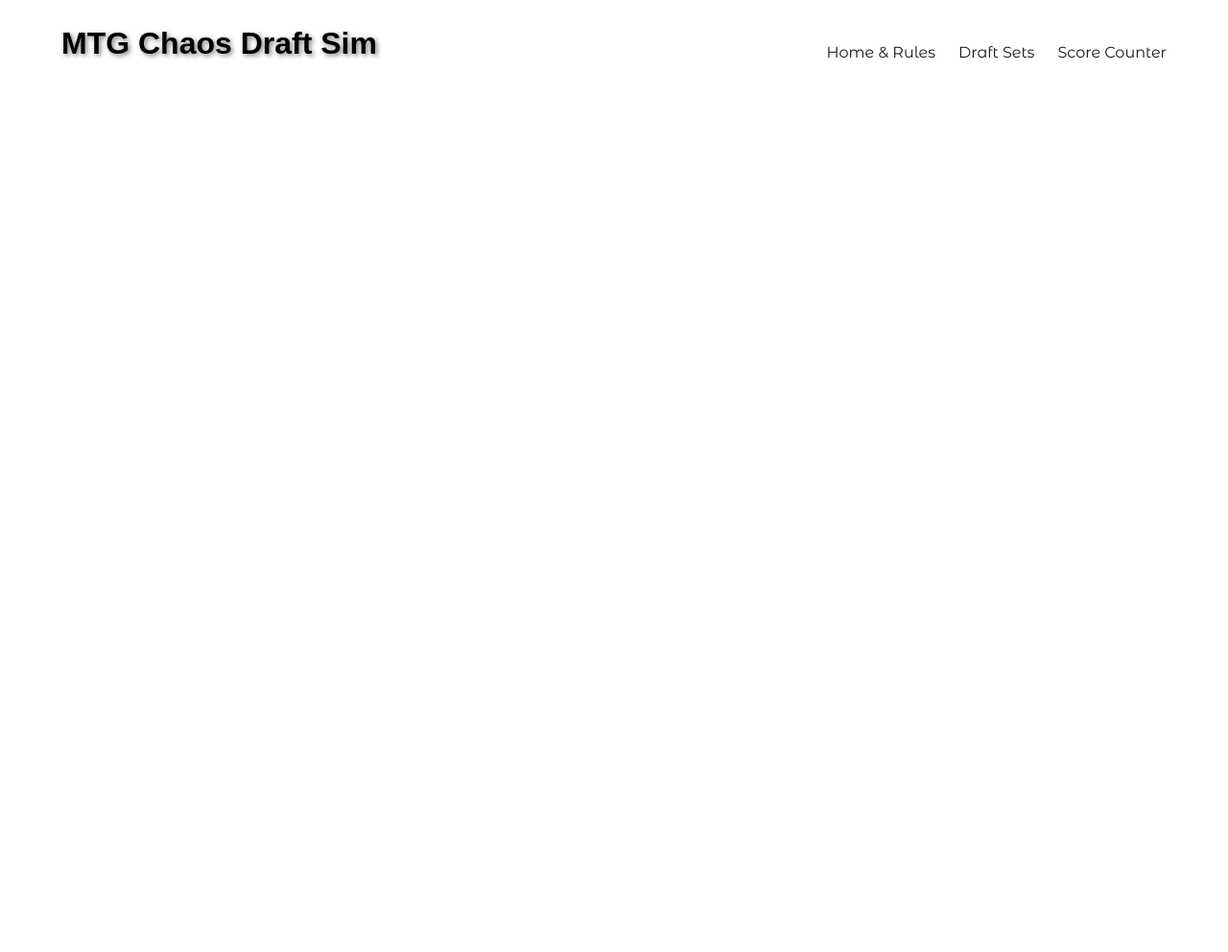
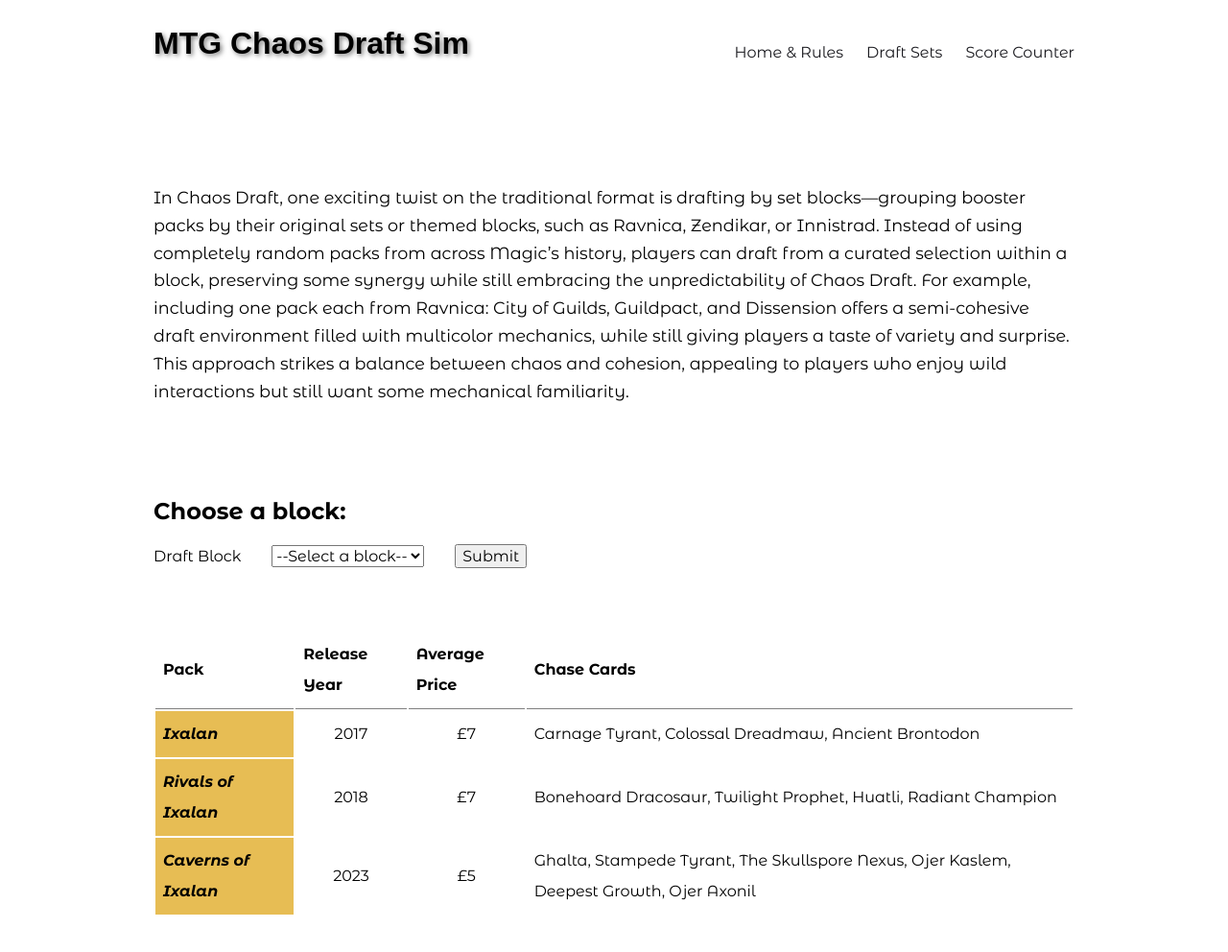
Before and after one commit to Dbrowne14/MTGchaosdraft, a plain HTML site: page draft.html in a window 1280 px wide. Shown: the whole page at 96% size. Before the commit the page ends 800 px from the top, so only its background shows below. Drawn offline with Linux system fonts and the light colour scheme; files whose address does not match are found by name; a web font is replaced by a local one.

Commit message:
draft function 1

```diff
--- a/draft.html
+++ b/draft.html
@@ -17,5 +17,63 @@
             </ul>
         </div>
     </nav>
+
+    <section id="draft-hero-banner">
+        <p>In Chaos Draft, one exciting twist on the traditional format is drafting by set blocks—grouping booster packs by their original sets or themed blocks, such as Ravnica, Zendikar, or Innistrad. Instead of using completely random packs from across Magic’s history, players can draft from a curated selection within a block, preserving some synergy while still embracing the unpredictability of Chaos Draft. For example, including one pack each from Ravnica: City of Guilds, Guildpact, and Dissension offers a semi-cohesive draft environment filled with multicolor mechanics, while still giving players a taste of variety and surprise. This approach strikes a balance between chaos and cohesion, appealing to players who enjoy wild interactions but still want some mechanical familiarity.</p>
+    </section>
+
+    <section id="draft-sim">
+
+        <h2>Choose a block:</h2>
+
+        <form>
+            <div class="form-group">
+                <label for="draft-block">Draft Block</label>
+                    <select name="draft-block" id="draft-block">
+                        <option value="">--Select a block--</option>
+                        <option value="Ixalan Block">Ixalan Block</option>
+                        <option value="Phyrexian Block">Phyrexian Block</option>
+                        <option value="Innistrad Block">Innistrad Block</option>
+                        <option value="Ravnica Block">Ravnica Block</option>
+                        <option value="Tarkir Block">Tarkir Block</option>
+                    </select>
+                    <input type="submit" id="submit">
+            </div>
+        </form>
+    </section>
+
+    <section id="results-table">
+
+        <table>
+            <tr>
+                <th>Pack</th>
+                <th>Release Year</th>
+                <th>Average Price</th>
+                <th>Chase Cards</th>
+            </tr>
+            <tr>
+                <td class="sets">Ixalan</td>
+                <td class="year">2017</td>
+                <td class="price">£7</td>
+                <td>Carnage Tyrant, Colossal Dreadmaw, Ancient Brontodon</td>
+            </tr>
+            <tr>
+                <td class="sets">Rivals of Ixalan</td>
+                <td class="year">2018</td>
+                <td class="price">£7</td>
+                <td>Bonehoard Dracosaur, Twilight Prophet, Huatli, Radiant Champion</td>
+
+            </tr>
+            <tr>
+                <td class="sets">Caverns of Ixalan</td>
+                <td class="year">2023</td>
+                <td class="price">£5</td>
+                <td>Ghalta, Stampede Tyrant, The Skullspore Nexus, Ojer Kaslem, Deepest Growth, Ojer Axonil</td>
+            </tr>
+        </table>
+
+
+    </section>
+
 </body>
 </html>
--- a/resources/styles.css
+++ b/resources/styles.css
@@ -6,7 +6,7 @@
 }
 
 body {
-    margin: 0 4rem 0 4rem;
+    margin: 0 10rem 0 10rem;
 }
 
 h2 {
@@ -137,3 +137,51 @@
     padding: 2rem 2rem;
     border: 0.2rem double darkgoldenrod;
 }
+
+/*draft page*/
+/*hero banner*/
+
+#draft-hero-banner {
+    margin-top: 8rem;
+}
+
+#draft-hero-banner p {
+    font-size: 1.1rem;
+    line-height: 1.8rem;
+}
+
+#draft-sim {
+    margin-top: 6rem;
+}
+
+.form-group {
+    display: flex;
+    align-items: center;
+    gap: 2rem;
+}
+
+/* draft block sim */
+
+#results-table {
+    text-align: left;
+    margin: 4rem 0;
+    line-height: 2rem;
+}
+
+th, td {
+    padding: 0.5rem;
+}
+
+.price, .year {
+    text-align: center;
+}
+
+.sets {
+    background-color: rgb(231, 189, 84);
+    font-style: italic;
+    font-weight: bold;
+}
+
+th {
+    border-bottom: gray .5px solid;
+}
```
